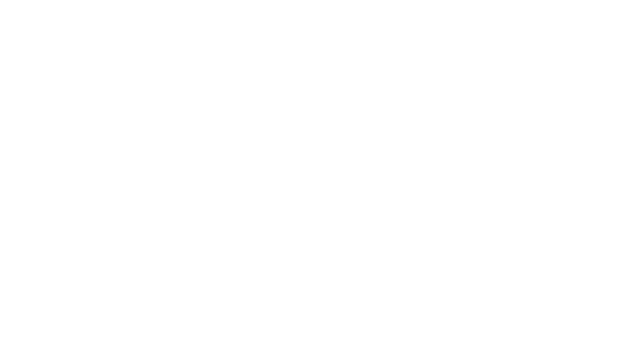
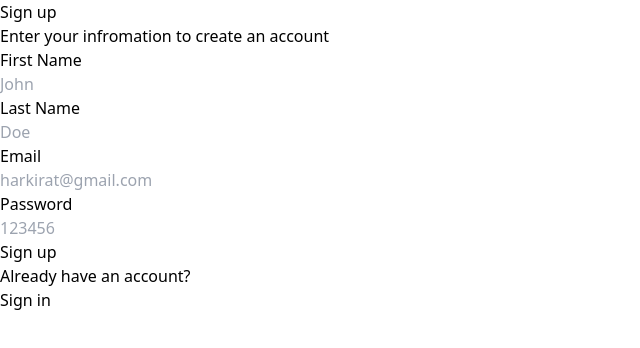
Before and after one commit to paras-verma7454/Paytm, a React (Vite) app in the folder frontend/: page / in a window 1280 px wide. Before the commit this address had no page. Shown: the top 348 px of the page, without its empty margins (0-640 px from the left). Built offline with nearby package versions, Linux system fonts and the light colour scheme.

Commit message:
Update App.jsx

```diff
--- a/frontend/src/App.jsx
+++ b/frontend/src/App.jsx
@@ -13,6 +13,7 @@ function App() {
     <>
        <BrowserRouter>
         <Routes>
+          <Route path="/" element={<Signup />} />
           <Route path="/signup" element={<Signup />} />
           <Route path="/signin" element={<Signin />} />
           <Route path="/dashboard" element={<Dashboard />} />
```
